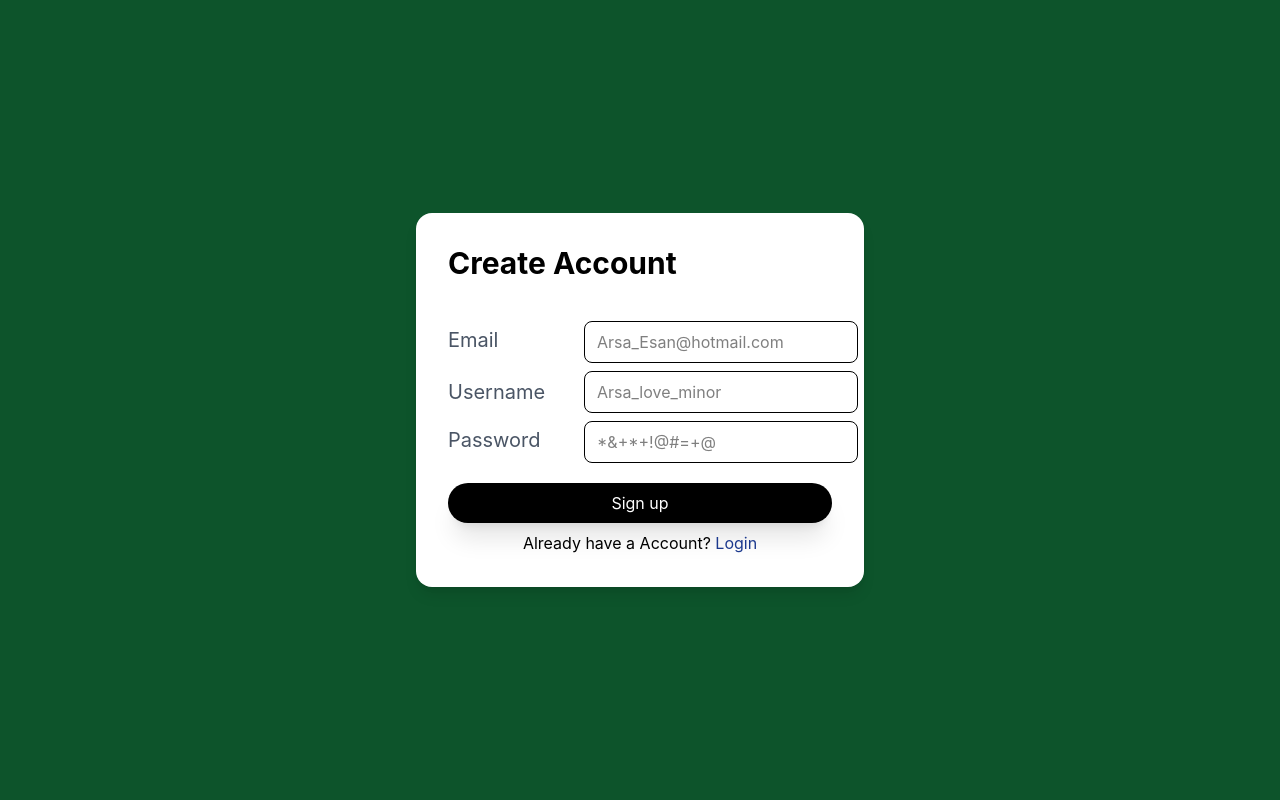
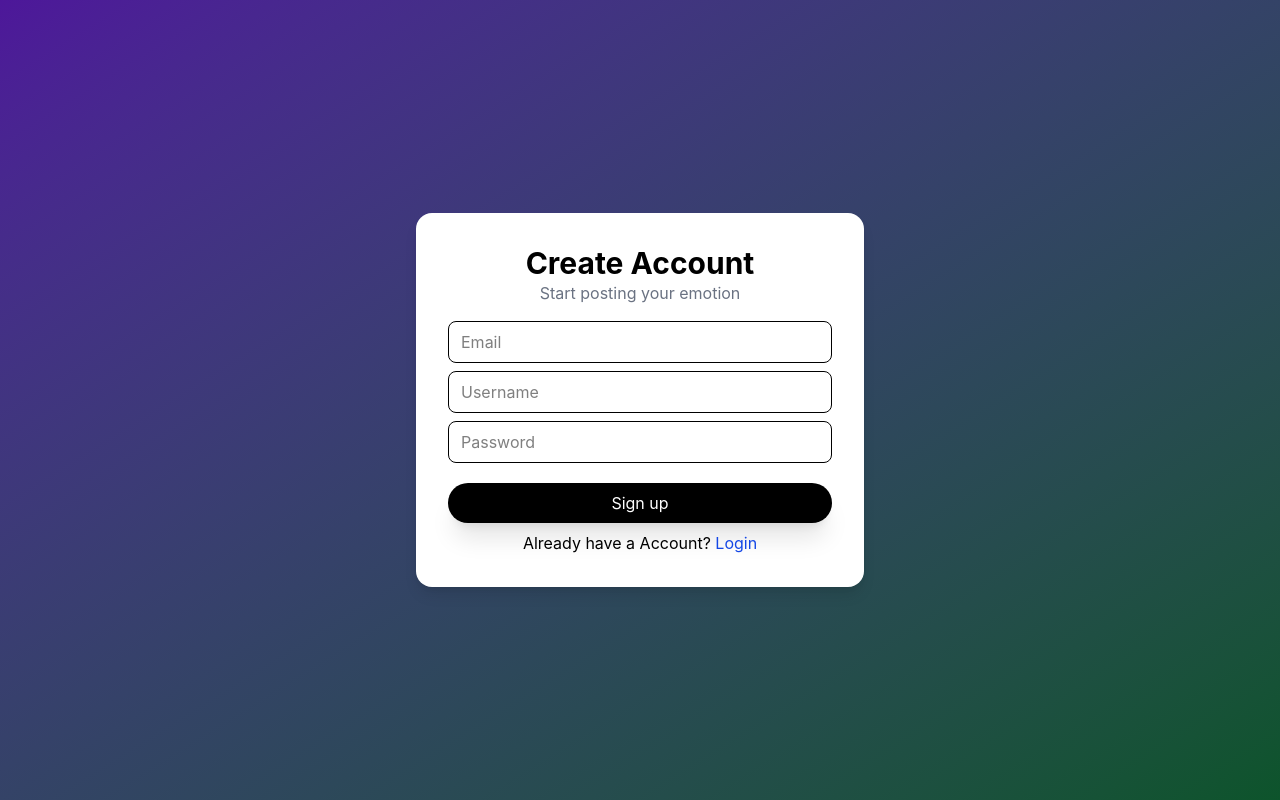
Before and after one commit to Kazz4343/socialmediaClone, a React (Vite) app: page /signUp in a window 1280 px wide. Built offline with nearby package versions, Linux system fonts and the light colour scheme.

Commit message:
update signup and login page

```diff
--- a/src/App.jsx
+++ /dev/null
@@ -1,11 +0,0 @@
-import React from 'react'
-
-export default function App() {
-  return (
-    <div>
-      <h1>
-        Home
-      </h1>
-    </div>
-  )
-}
--- a/src/Login.jsx
+++ /dev/null
@@ -1,53 +0,0 @@
-import { Link } from "react-router-dom";
-
-
-export default function Login() {
-  return (
-    <div className="gap-3 flex items-center h-screen w-full justify-center bg-green-900">
-      {/* RegisterBox */}
-      <div className="w-full max-w-md bg-white rounded-2xl shadow-lg p-8">
-
-        <div className="flex grow mb-4">
-           <h1 className="text-3xl font-bold text-center mb-6">
-            Login
-          </h1>
-        </div>
-
-        <form className="flex grow flex-col gap-2 justify-center">
-
-          <div className="grid grid-cols-[120px_1fr] items-center gap-4">
-            <label className="text-xl mb-1 text-gray-600" htmlFor="input1">Email</label>
-            <input type="email" placeholder="Arsa_Esan@hotmail.com"
-              className="px-3 py-2 border rounded-lg focus:outline-none"
-              required
-              id="input1"
-            />
-          </div>
-
-          <div className="grid grid-cols-[120px_1fr] items-center gap-4 mb-3">
-            <label className="text-xl mb-1 text-gray-600" htmlFor="input3">Password</label>
-            <input type="password" placeholder="*&+*+!@#=+@"
-              className="px-3 py-2 border rounded-lg focus:outline-none"
-              required
-              id="input3"
-            />
-          </div>
-          <button
-            className="bg-black
-            p-2 rounded-full text-white
-            shadow-xl cursor-pointer hover:bg-gray-800
-            duration-200 ease-in-out"
-          >
-            Sign up
-          </button>
-          <p className="text-center"
-
-          >
-            Don't have a Account? <Link to={"/signUp"} className="text-blue-900 hover:text-blue-400 duration-200 ease-in-out">Sign Up</Link>
-          </p>
-        </form>
-
-      </div>
-    </div>
-  )
-}
--- a/src/SignUp.jsx
+++ /dev/null
@@ -1,60 +0,0 @@
-import { Link } from "react-router-dom";
-
-
-export default function SignUp() {
-  return (
-    <div className="gap-3 flex items-center h-screen w-full justify-center bg-green-900">
-      {/* RegisterBox */}
-      <div className="w-full max-w-md bg-white rounded-2xl shadow-lg p-8">
-
-        <div className="flex grow mb-4">
-           <h1 className="text-3xl font-bold text-center mb-6">
-            Create Account
-          </h1>
-        </div>
-
-        <form className="flex grow flex-col gap-2 justify-center">
-
-          <div className="grid grid-cols-[120px_1fr] items-center gap-4">
-            <label className="text-xl mb-1 text-gray-600" htmlFor="input1">Email</label>
-            <input type="email" placeholder="Arsa_Esan@hotmail.com"
-              className="px-3 py-2 border rounded-lg focus:outline-none"
-              required
-              id="input1"
-            />
-          </div>
-          <div className="grid grid-cols-[120px_1fr] items-center gap-4">
-            <label className="text-xl text-gray-600" htmlFor="input2">Username</label>
-            <input type="text" placeholder="Arsa_love_minor"
-              className="px-3 py-2 border rounded-lg focus:outline-none"
-              required
-              id="input2"
-            />
-          </div>
-          <div className="grid grid-cols-[120px_1fr] items-center gap-4 mb-3">
-            <label className="text-xl mb-1 text-gray-600" htmlFor="input3">Password</label>
-            <input type="password" placeholder="*&+*+!@#=+@"
-              className="px-3 py-2 border rounded-lg focus:outline-none"
-              required
-              id="input3"
-            />
-          </div>
-          <button
-            className="bg-black
-            p-2 rounded-full text-white
-            shadow-xl cursor-pointer hover:bg-gray-800
-            duration-200 ease-in-out"
-          >
-            Sign up
-          </button>
-          <p className="text-center"
-
-          >
-            Already have a Account? <Link to={"/login"} className="text-blue-900 hover:text-blue-400 duration-200 ease-in-out">Login</Link>
-          </p>
-        </form>
-
-      </div>
-    </div>
-  )
-}
--- /dev/null
+++ b/src/components/Input.jsx
@@ -0,0 +1,13 @@
+
+
+export default function Input({ type, placeholder, value, setValue }) {
+  return (
+    <input
+        type={type}
+        placeholder={placeholder}
+        value={value}
+        onChange={(e) => setValue(e.target.value)}
+        className="grow px-3 py-2 border rounded-lg focus:outline-none"
+    />
+  )
+}
--- a/src/index.css
+++ b/src/index.css
@@ -1 +1,5 @@
 @import "tailwindcss";
+
+@theme {
+    --color-primary: black;
+}
--- /dev/null
+++ b/src/pages/AddPost.jsx
@@ -0,0 +1,7 @@
+
+
+export default function AddPost() {
+  return (
+    <div>AddPost</div>
+  )
+}
--- /dev/null
+++ b/src/pages/Home.jsx
@@ -0,0 +1,7 @@
+
+
+export default function Home() {
+  return (
+    <div>Home</div>
+  )
+}
--- /dev/null
+++ b/src/pages/Login.jsx
@@ -0,0 +1,56 @@
+import { Link } from "react-router-dom";
+import Input from "../components/Input";
+import { useState } from "react";
+
+
+export default function Login() {
+
+  const [ email, setEmail ] = useState("");
+  const [ password, setPassword ] = useState("");
+
+  return (
+    <div className="gap-3 flex items-center h-screen w-full justify-center bg-linear-to-br from-violet-900 to-green-900">
+      {/* RegisterBox */}
+      <div className="w-full max-w-md bg-white rounded-2xl shadow-lg p-8">
+
+        <div className="flex grow mb-4 flex-col">
+           <h1 className="text-3xl font-bold text-center">
+            Login
+          </h1>
+          <p className="text-center text-gray-500">Welcome back</p>
+        </div>
+
+        <form className="flex grow flex-col gap-2 justify-center">
+
+          <div className="items-center gap-4 flex">
+            <Input type="email" placeholder="Email"
+              value={email}
+              setEmail={setEmail}
+            />
+          </div>
+
+          <div className="flex items-center gap-4 mb-3">
+            <Input type="password" placeholder="Password"
+            value={password}
+            setPassword={setPassword}
+          />
+          </div>
+          <button
+            className="bg-black
+            p-2 rounded-full text-white
+            shadow-xl cursor-pointer hover:bg-gray-800
+            duration-200 ease-in-out"
+          >
+            Login
+          </button>
+          <p className="text-center"
+
+          >
+            Don't have a Account? <Link to={"/signUp"} className="text-blue-700 hover:text-blue-400 duration-200 ease-in-out">Sign Up</Link>
+          </p>
+        </form>
+
+      </div>
+    </div>
+  )
+}
--- /dev/null
+++ b/src/pages/Profile.jsx
@@ -0,0 +1,7 @@
+
+
+export default function Profile() {
+  return (
+    <div>Profile</div>
+  )
+}
--- /dev/null
+++ b/src/pages/SignUp.jsx
@@ -0,0 +1,61 @@
+import { useState } from "react";
+import { Link } from "react-router-dom";
+import Input from "../components/Input";
+
+
+export default function SignUp() {
+
+  const [ email, setEmail ] = useState("");
+  const [ username, setUsername ] = useState("");
+  const [ password, setPassword ] = useState("");
+
+  return (
+    <div className="gap-3 flex items-center h-screen w-full justify-center bg-linear-to-br from-violet-900 to-green-900">
+      {/* RegisterBox */}
+      <div className="w-full max-w-md bg-white rounded-2xl shadow-lg p-8">
+        {/* Heading */}
+        <div className="flex grow mb-4 flex-col">
+           <h1 className="text-3xl font-bold text-center">
+            Create Account
+          </h1>
+          <p className="text-center text-gray-500">Start posting your emotion</p>
+        </div>
+
+        <form className="flex grow flex-col gap-2 justify-center">
+          {/* Input field */}
+          <div className="items-center gap-4 flex">
+            <Input type="email" placeholder="Email"
+              value={email}
+              setEmail={setEmail}
+            />
+          </div>
+          <div className="flex items-center gap-4">
+            <Input type="text" placeholder="Username"
+              value={username}
+              setUsername={setUsername}
+            />
+          </div>
+          <div className="flex items-center gap-4 mb-3">
+            <Input type="password" placeholder="Password"
+              value={password}
+              setPassword={setPassword}
+            />
+          </div>
+
+          <button
+            className="bg-black
+            p-2 rounded-full text-white
+            shadow-xl cursor-pointer hover:bg-gray-800
+            duration-200 ease-in-out"
+          >
+            Sign up
+          </button>
+          <p className="text-center">
+            Already have a Account? <Link to={"/login"} className="text-blue-700 hover:text-blue-400 duration-200 ease-in-out">Login</Link>
+          </p>
+        </form>
+
+      </div>
+    </div>
+  )
+}
```
Also changed, not shown: src/main.jsx (+14 -4 lines).
